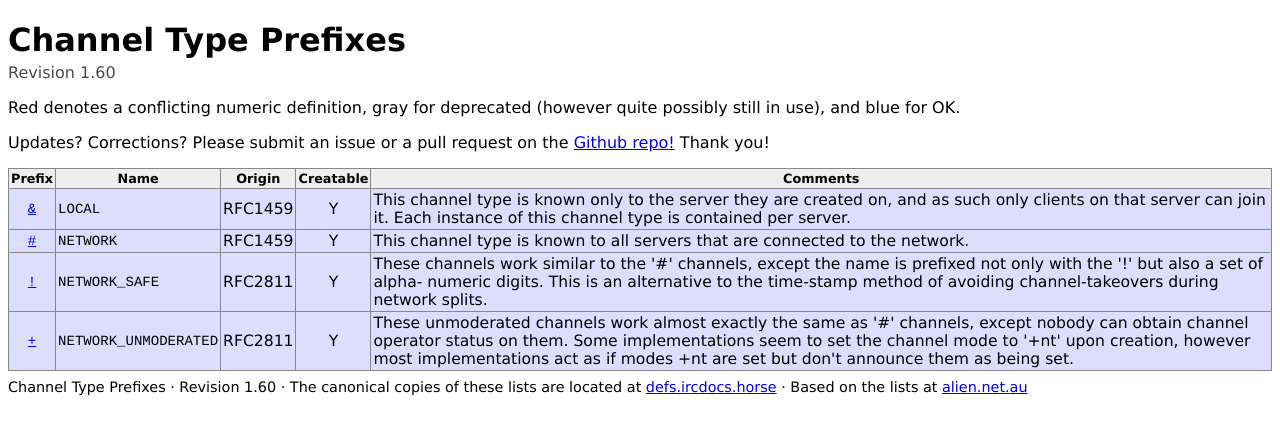
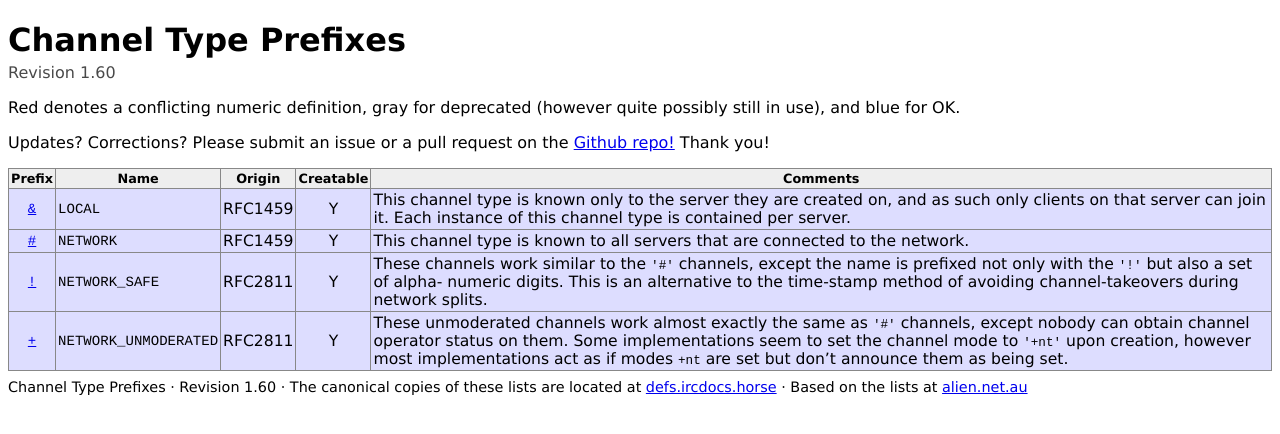
Before and after one commit to ircdocs/irc-defs, a Jekyll site: the page built from defs/chantypes.html, in a window 1280 px wide. Shown: the top 434 px of the page. Built offline with Jekyll 4.4.1, drawn with Linux system fonts in a browser that asks for light colours.

Commit message:
chantypes: Markdownify, make it show modes nicer

```diff
--- a/_data/chantypes.yaml
+++ b/_data/chantypes.yaml
@@ -59,6 +59,7 @@ table:
             content: comment
             seealso: seealso
             description: "Additional comments, history and other details"
+            markdown: true
 
 
 # The following format is used through-out this file. The fields 'name' and
@@ -107,8 +108,8 @@ values:
         prefixchar: "!"
         origin: RFC2811
         comment: >
-            These channels work similar to the '#' channels, except the name
-            is prefixed not only with the '!' but also a set of alpha-
+            These channels work similar to the `'#'` channels, except the name
+            is prefixed not only with the `'!'` but also a set of alpha-
             numeric digits. This is an alternative to the time-stamp method
             of avoiding channel-takeovers during network splits.
 
@@ -119,10 +120,10 @@ values:
         prefixchar: "+"
         origin: RFC2811
         comment: >
-            These unmoderated channels work almost exactly the same as '#'
+            These unmoderated channels work almost exactly the same as `'#'`
             channels, except nobody can obtain channel operator status on
-            them. Some implementations seem to set the channel mode to '+nt'
-            upon creation, however most implementations act as if modes +nt
+            them. Some implementations seem to set the channel mode to `'+nt'`
+            upon creation, however most implementations act as if modes `+nt`
             are set but don't announce them as being set.
 
         clientcreate: Y
```
